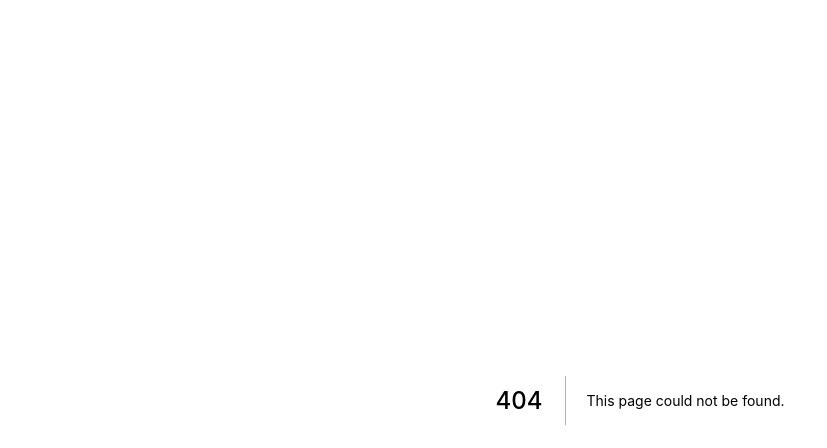
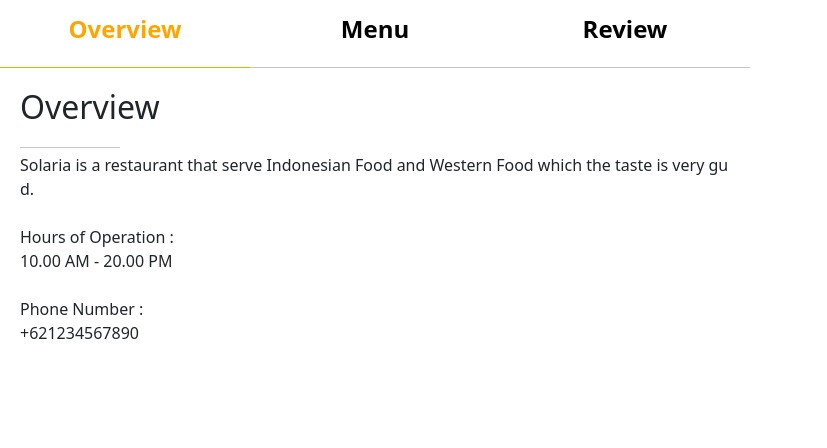
Before and after one commit to matthewfelixr/bro.di, a Next.js app: page /components/Layout/Tabs in a window 1280 px wide. Before the commit this address had no page. Shown: the top 448 px of the page, without its empty margins (0-827 px from the left). Built offline with nearby package versions, Linux system fonts and the light colour scheme.

Commit message:
Last Of FE (Mockup) .. Hopefully

```diff
--- a/pages/_app.js
+++ b/pages/_app.js
@@ -4,6 +4,7 @@ import Script from 'next/script';
 import "@fortawesome/fontawesome-svg-core/styles.css"; // import Font Awesome CSS
 import { config } from "@fortawesome/fontawesome-svg-core";
 import '../styles/globals.css'
+import '../pages/components/Layout/App.css'
 config.autoAddCss = false; // Tell Font Awesome to skip adding the CSS automatically since it's being imported above
 function MyApp({ Component, pageProps }) {
 
--- /dev/null
+++ b/pages/components/Layout/App.css
@@ -0,0 +1,83 @@
+*, ::before, ::after {
+    box-sizing: border-box;
+    margin: 0;
+    padding: 0;
+  }
+
+
+  .nav_container {
+    top:0%;
+    display: flex;
+    flex-direction: column;
+    position: relative;
+    width: 750px;
+    height: fit-content;
+    word-break: break-all;
+  }
+
+  .bloc-tabs {
+    display: flex;
+  }
+  .tabs {
+
+    padding: 15px;
+    text-align: center;
+    width: 50%;
+    background: transparent;
+    cursor: pointer;
+    border-bottom: 1px solid #C4C4C4;
+    box-sizing: content-box;
+    position: relative;
+    outline: none;
+  }
+  /* .tabs:not(:last-child){
+    border-right: 1px solid rgba(0, 0, 0, 0.274);
+  } */
+
+  .active-tabs  {
+    color: orange;
+    border-bottom: 1px solid orange;
+  }
+
+  .active-tabs::before {
+    content: "";
+    display: block;
+    position: absolute;
+    top: -5px;
+    left: 50%;
+    transform: translateX(-50%);
+    width: calc(100% + 2px);
+    height: 5px;
+
+  }
+
+  button {
+    border: none;
+
+  }
+  .content-tabs {
+    flex-grow : 1;
+  }
+  .content {
+    background: white;
+    padding: 20px;
+    width: 100%;
+    height: 100%;
+    display: none;
+  }
+  .content h2 {
+    padding: 0px 0 5px 0px;
+  }
+  .content hr {
+    width: 100px;
+    height: 2px;
+    background: #222;
+    margin-bottom: 5px;
+  }
+  .content p {
+    width: 100%;
+    height: 400px;
+  }
+  .active-content {
+    display: block;
+  }
--- /dev/null
+++ b/pages/components/Layout/Tabs.js
@@ -0,0 +1,89 @@
+import { useState } from "react";
+import Image from 'next/image'
+import imgtemp from '../../../public/imgtemp.png'
+// import "./App.css";
+
+function Tabs() {
+  const [toggleState, setToggleState] = useState(1);
+
+  const toggleTab = (index) => {
+    setToggleState(index);
+  };
+
+  return (
+    <div className="nav_container">
+      <div className="bloc-tabs">
+        <button
+          className={toggleState === 1 ? "tabs active-tabs" : "tabs"}
+          onClick={() => toggleTab(1)}
+        >
+          <h4><b>Overview</b></h4>
+        </button>
+        <button
+          className={toggleState === 2 ? "tabs active-tabs" : "tabs"}
+          onClick={() => toggleTab(2)}
+        >
+          <h4><b>Menu</b></h4>
+        </button>
+        <button
+          className={toggleState === 3 ? "tabs active-tabs" : "tabs"}
+          onClick={() => toggleTab(3)}
+        >
+          <h4><b>Review</b></h4>
+        </button>
+      </div>
+
+      <div className="content-tabs">
+        <div
+          className={toggleState === 1 ? "content  active-content" : "content"}
+        >
+        <h2>Overview</h2>
+          <hr />
+          <p>
+            Solaria is a restaurant that serve Indonesian Food and Western Food which the taste is very gud.
+            <br></br><br></br>
+            Hours of Operation :<br></br>
+            10.00 AM - 20.00 PM
+            <br></br><br></br>
+            Phone Number :<br></br>
+            +621234567890
+          </p>
+        </div>
+
+        <div
+          className={toggleState === 2 ? "content  active-content" : "content"}
+        >
+          <h2>Menu </h2>
+          <hr />
+          <p>
+           Check The Picture Below
+           <br></br>
+           <Image
+              src={imgtemp}
+              width={420}
+              height={350}
+              />
+          </p>
+
+        </div>
+
+        <div
+          className={toggleState === 3 ? "content  active-content" : "content"}
+        >
+          <h2>Review</h2>
+          <hr />
+          <p>
+            Lorem ipsum dolor sit amet, consectetur adipisicing elit. Eos sed
+            nostrum rerum laudantium totam unde adipisci incidunt modi alias!
+            Accusamus in quia odit aspernatur provident et ad vel distinctio
+            recusandae totam quidem repudiandae omnis veritatis nostrum
+            laboriosam architecto optio rem, dignissimos voluptatum beatae
+            aperiam voluptatem atque. Beatae rerum dolores sunt.
+          </p>
+        </div>
+      </div>
+    </div>
+  );
+}
+
+export default Tabs;
```
Also changed, not shown: pages/RestoDetail.js (added, +48 -0 lines), pages/bill.js (+6 -2 lines), pages/booking.js (+7 -2 lines), pages/components/Layout/layout.module.css (+39 -2 lines), public/imgtemp.png (added).
